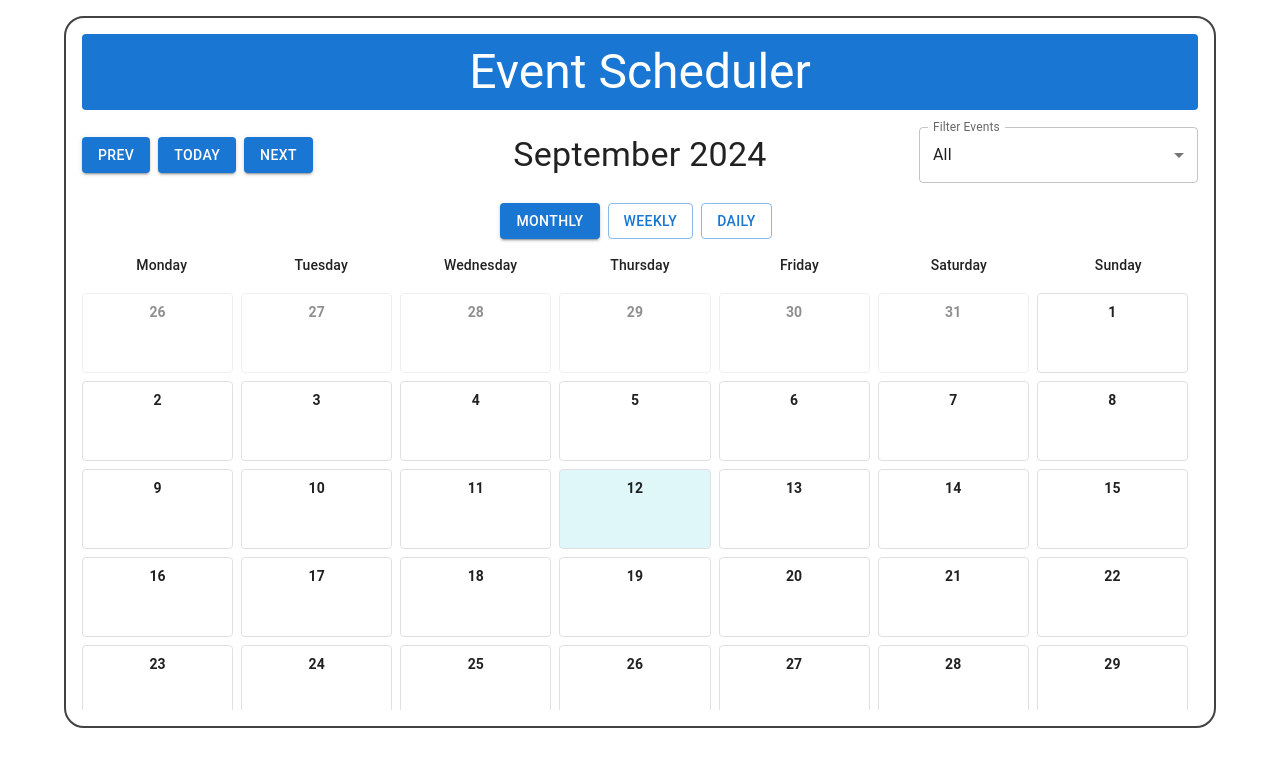
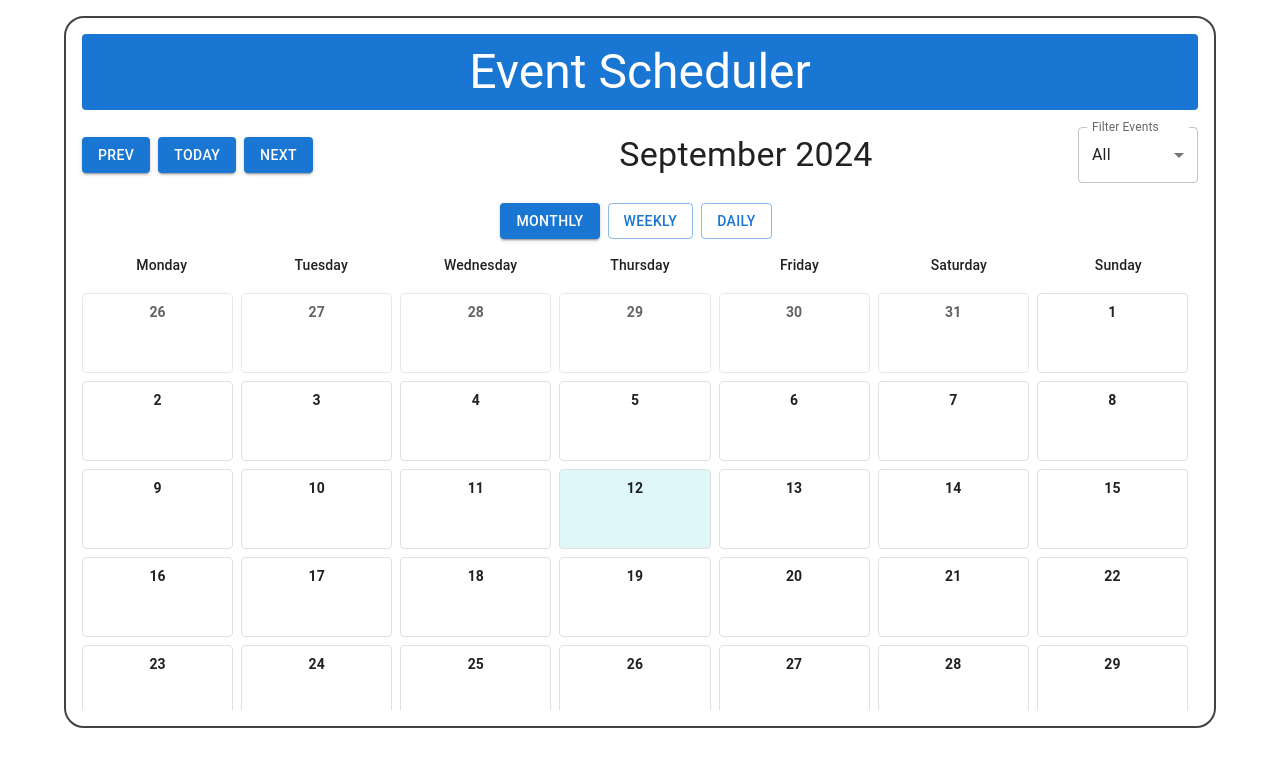
Before and after one commit to ShubhamSinghalCompro/Training, a React (Create React App) app in the folder React_Js/calendar-app-ts/: page / in a window 1280 px wide. Shown: the top 766 px of the page. Built offline with nearby package versions, Linux system fonts and the light colour scheme.

Commit message:
accessibility

```diff
--- a/React_Js/calendar-app-ts/src/components/CalendarGrid.tsx
+++ b/React_Js/calendar-app-ts/src/components/CalendarGrid.tsx
@@ -257,7 +257,6 @@ const NavigationBox = styled(Box)`
 `;
 
 const FilterBox = styled(Box)`
-  flex: 1;
   display: 'flex';
   justifyContent: 'flex-end';
   alignItems: 'center';
--- a/React_Js/calendar-app-ts/src/components/CategoryFilter.tsx
+++ b/React_Js/calendar-app-ts/src/components/CategoryFilter.tsx
@@ -19,13 +19,16 @@ const CategoryFilter: React.FC<CategoryFilterProps> = ({ categoryColors, onChang
   return (
     <Box>
       <FormControl fullWidth>
-            <InputLabel>Filter Events</InputLabel>
+        {/* InputLabel provides an accessible label for the Select component */}
+        <InputLabel id="filter-events-label">Filter Events</InputLabel>
+
+        {/* The Select is linked to the InputLabel via the labelId */}
         <Select
+          labelId="filter-events-label"
           value={selectedCategory}
           onChange={handleCategoryChange}
-        label="Filter Events"
+          label="Filter Events by Category"
         >
-        {/* <MenuItem value="All">All</MenuItem> */}
           {Object.keys(categoryColors).map((category) => (
             <MenuItem key={category} value={category}>
               {category}
--- a/React_Js/calendar-app-ts/src/components/DailyView.tsx
+++ b/React_Js/calendar-app-ts/src/components/DailyView.tsx
@@ -11,7 +11,7 @@ interface DailyViewProps {
   selectedDate: Date;
   openModal: (event: Event | null, day: Date | null, mode: modalMode) => void;
   selectedCategory: string;
-  theme: Theme
+  theme: Theme;
 }
 
 const DailyView: React.FC<DailyViewProps> = ({
@@ -40,7 +40,7 @@ const DailyView: React.FC<DailyViewProps> = ({
   // Sort events based on the number of intervals they occupy
   const sortedDayEvents = sortEventsByIntervals(dayEvents, intervals);
 
-  const handleOnClick = (event: Event | null, day: Date | null, mode: modalMode, length: number) => {
+  const handleOnClick = (length: number) => {
     length ===0 ? openModal(null, selectedDate, 'add') : openModal(null, selectedDate, 'view');
   };
 
@@ -85,7 +85,7 @@ const DailyView: React.FC<DailyViewProps> = ({
         </IconButton>
       </Box>
       <ScrollableContainer>
-      <Grid2 spacing={0}>
+      <Grid2 spacing={0} role = 'grid'>
         {intervals.map((interval, index) => {
           const eventsInInterval = sortedDayEvents.filter((event) =>
             doesEventOverlapWithInterval(event, interval)
@@ -94,17 +94,18 @@ const DailyView: React.FC<DailyViewProps> = ({
           const displayMore = eventsInInterval.length > 3;
 
           return (
-            <Grid2 key={intervalKey}>
+            <Grid2 key={intervalKey} role = 'row'>
               {/* Time Slot */}
               <AllIntervalContainer
                 ref={(ref: HTMLDivElement | null) => (slotRefs.current[index] = ref)}
-                onClick={ () => handleOnClick( null, selectedDate, 'view', eventsInInterval.length) }
+                onClick={ () => handleOnClick( eventsInInterval.length) }
                 aria-label={`Time slot at ${format(interval, 'HH:mm')}`}
-                role="button"
                 tabIndex={0}
                 onKeyDown={(e) => handleKeyDown(e, index)}
+                role = 'cell'
               >
                 {/* Time Label */}
+
                 <Typography position = 'absolute' left = {8} top={8}>{format(interval, 'HH:mm')}</Typography>
 
                 {/* Container for all events in this interval */}
@@ -132,6 +133,7 @@ const DailyView: React.FC<DailyViewProps> = ({
                           onKeyDown={(e) => {
                             if (e.key === 'Enter' || e.key === ' ') {
                               e.preventDefault();
+
                               openModal(event, new Date(event.date), 'viewEvent');
                             }
                           }}
@@ -140,11 +142,9 @@ const DailyView: React.FC<DailyViewProps> = ({
                     );
                   })}
                   {displayMore && (
-                    <Tooltip
-                      title="View more"
-                    >
+
                      <ViewMoreBox
-
+                       // Interactive element inside
                        onClick={() => openModal(null, selectedDate, 'view')}
                        aria-label="View more events"
                        role="button"
@@ -156,9 +156,9 @@ const DailyView: React.FC<DailyViewProps> = ({
                          }
                        }}
                      >
-                        <Typography color = "white">{`+${eventsInInterval.length - 3}`}</Typography>
+                       <Typography color="white">{`+${eventsInInterval.length - 3}`}</Typography>
                      </ViewMoreBox>
-                    </Tooltip>
+
                   )}
                 </IntervalBox>
               </AllIntervalContainer>
--- a/React_Js/calendar-app-ts/src/components/MonthlyView.tsx
+++ b/React_Js/calendar-app-ts/src/components/MonthlyView.tsx
@@ -74,7 +74,7 @@ const MonthlyView: React.FC<MonthlyViewProps> = ({ selectedDate, selectedCategor
   return (
     <>
       {/* Render days of the week */}
-      <Grid container spacing={0}>
+      <Grid container spacing={0} >
         {['Monday', 'Tuesday', 'Wednesday', 'Thursday', 'Friday', 'Saturday', 'Sunday'].map((dayName, index) => (
           <Grid item xs={12 / 7} key={index}>
             <WeekdayName
@@ -89,7 +89,7 @@ const MonthlyView: React.FC<MonthlyViewProps> = ({ selectedDate, selectedCategor
       {/* Render days in the calendar */}
       <ScrollableContainer
         theme={theme}>
-        <Grid container spacing={1}>
+        <Grid container spacing={1} role = 'grid'>
           {days.map((day, index) => {
             const dayStr = day.toDateString();
             const isDifferentMonth = selectedDate.getMonth() !== day.getMonth();
@@ -111,20 +111,20 @@ const MonthlyView: React.FC<MonthlyViewProps> = ({ selectedDate, selectedCategor
               isCurrentDate && (!hasEvents || !hasCategoryEvents)
                 ? '#e0f7fa'
                 : selectedCategory !== 'All' && uniqueCategories.includes(selectedCategory)
-                ? `${categoryColors[selectedCategory]}80` || theme.palette.background.paper
+                ? `${categoryColors[selectedCategory]}` || theme.palette.background.paper
                 : theme.palette.background.paper; // Default background color from the theme
 
             const displayMore = dayEvents.length > 2;
 
             return (
-              <Grid item xs={12 / 7} key={index}>
+              <Grid item xs={12 / 7} key={index} role = 'row'>
                 <DayBox
                   ref={(el: HTMLDivElement | null) => (dayRefs.current[index] = el)}
                   theme={theme}
                   isDifferentMonth={isDifferentMonth}
                   bgColor={bgColor}
                   tabIndex={isDifferentMonth ? -1 : 0}
-                  role="button"
+                  role='cell'
                   aria-label={`Day ${format(day, 'd')}, ${hasEvents ? dayEvents.length : 0} events`}
                   onClick={() => {
                     if (!isDifferentMonth) {
@@ -135,9 +135,10 @@ const MonthlyView: React.FC<MonthlyViewProps> = ({ selectedDate, selectedCategor
                       }
                     }
                   }}
+
                   onKeyDown={(e) => handleKeyDown(e, index, day, null)}
                 >
-                  <Typography variant="body2" sx={{ fontWeight: 'bold', marginBottom: 1 }}>
+                  <Typography variant="body2"  fontWeight= {'bold'} marginBottom = {1}>
                     {format(day, 'd')}
                   </Typography>
 
@@ -217,7 +218,7 @@ const DayBox = styled(Box)<DayBoxProps>`
     background-color: ${(props) =>
       props.isDifferentMonth ? props.bgColor : props.theme.palette.action.selected}; // Hover color from theme
   }
-  opacity: ${(props) => (props.isDifferentMonth ? 0.5 : 1)};
+  opacity: ${(props) => (props.isDifferentMonth ? 0.7 : 1)};
   user-select: ${(props) => (props.isDifferentMonth ? 'none' : 'auto')};
 `;
 
--- a/React_Js/calendar-app-ts/src/components/WeeklyView.tsx
+++ b/React_Js/calendar-app-ts/src/components/WeeklyView.tsx
@@ -138,15 +138,17 @@ const WeeklyView: React.FC<WeeklyViewProps> = ({
 
       {/* Display Time Intervals and Events */}
       <ScrollableContainer theme={theme}>
-        <Grid container spacing={0}>
+        <Grid container spacing={0} role = 'grid'>
           {intervals.map((interval, rowIndex) => {
             const fullSltoName = format(interval, 'HH:mm');
             const shortSltoName = format(interval, 'h');
             return(
-            <Grid container spacing={0} key={interval.toString()}>
+            <Grid container spacing={0} key={interval.toString()} role = 'row'>
               {/* Time Column */}
               <Grid item xs={1}>
+                <Box role = 'cell'>
                 <IntervalSlotLabel theme={theme} fullName = {fullSltoName} shortName = {shortSltoName}></IntervalSlotLabel>
+                </Box>
               </Grid>
               {/* Days Columns */}
               {weekDays.map((day, colIndex) => {
@@ -157,7 +159,7 @@ const WeeklyView: React.FC<WeeklyViewProps> = ({
                 const slotIndex = calculateIndex(rowIndex, colIndex); // Unique index for the slot
 
                 return (
-                  <Grid item xs key={`${day.toDateString()}-${interval.toString()}`}>
+                  <Grid  xs key={`${day.toDateString()}-${interval.toString()}`}>
                     <Box
                       ref={(el: HTMLDivElement | null) => (slotRefs.current[slotIndex] = el)}
                       sx={{
@@ -178,10 +180,10 @@ const WeeklyView: React.FC<WeeklyViewProps> = ({
                         },
                       }}
                       onClick={() => eventsInInterval.length === 0 ? openModal(null, day, 'add') : openModal(null, day, 'view')}
-                      aria-label={`Time slot at ${format(interval, 'HH:mm')}`}
-                      role="button"
+                      aria-label={` ${format(day, 'EEEE, MMMM d, yyyy')} Time slot at ${format(interval, 'HH:mm')}`}
                       tabIndex={0}
                       onKeyDown={(e) => handleKeyDown(e, rowIndex, colIndex, day, eventsInInterval)}
+                      role = 'cell'
                     >
                       {/* Render events inside the time slot */}
                       {sortedIntervalEvents.slice(0, 2).map((event, index) => {
```
Lines whose indentation alone changed are shown as unchanged.
